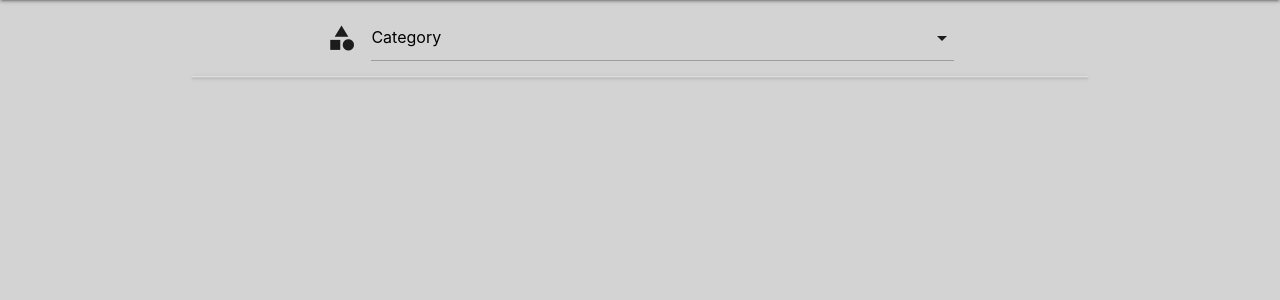
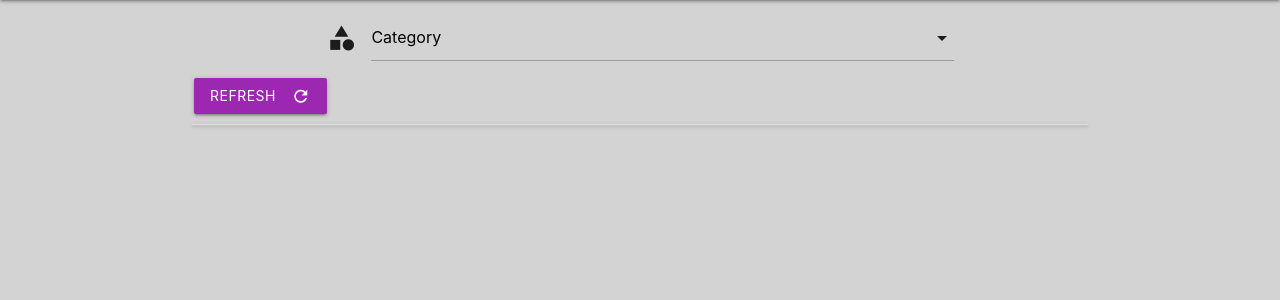
Before and after one commit to Code-Institute-Submissions/Wexford_Dictionary_Project, a Flask app: page /getslang in a window 1280 px wide. Shown: the part 64-364 px from the top of the page. Run offline with Flask 2, Linux system fonts and the light colour scheme; data that the repository does not hold is empty; some libraries are stand-ins or nearby versions.

Commit message:
refresh button added in browse page

```diff
--- a/templates/base.html
+++ b/templates/base.html
@@ -22,7 +22,7 @@
       </ul>
     <ul class="sidenav" id="mobile-demo">
         <li><a href="{{url_for('home')}}">Home</a></li>
-        <li><a href="placeholder">Browse</a></li>
+        <li><a href="{{url_for('getslang')}}">Browse</a></li>
         <li><a href="{{url_for('add_slang')}}">Add Slang</a></li>
         <li><a href="{{url_for('login')}}">Log Out</a></li>
   </ul>
--- a/templates/slangs.html
+++ b/templates/slangs.html
@@ -21,6 +21,13 @@
     </select>
   </div>
 </div>
+
+
+
+<span>
+<a href="{{url_for('getslang')}}" class="btn waves-effect waves-light purple" ><i class="material-icons right">refresh</i>Refresh</a>
+</span>
+
 <ul class="collapsible">
     {% for slangs in slangs %}
     <li>
```
